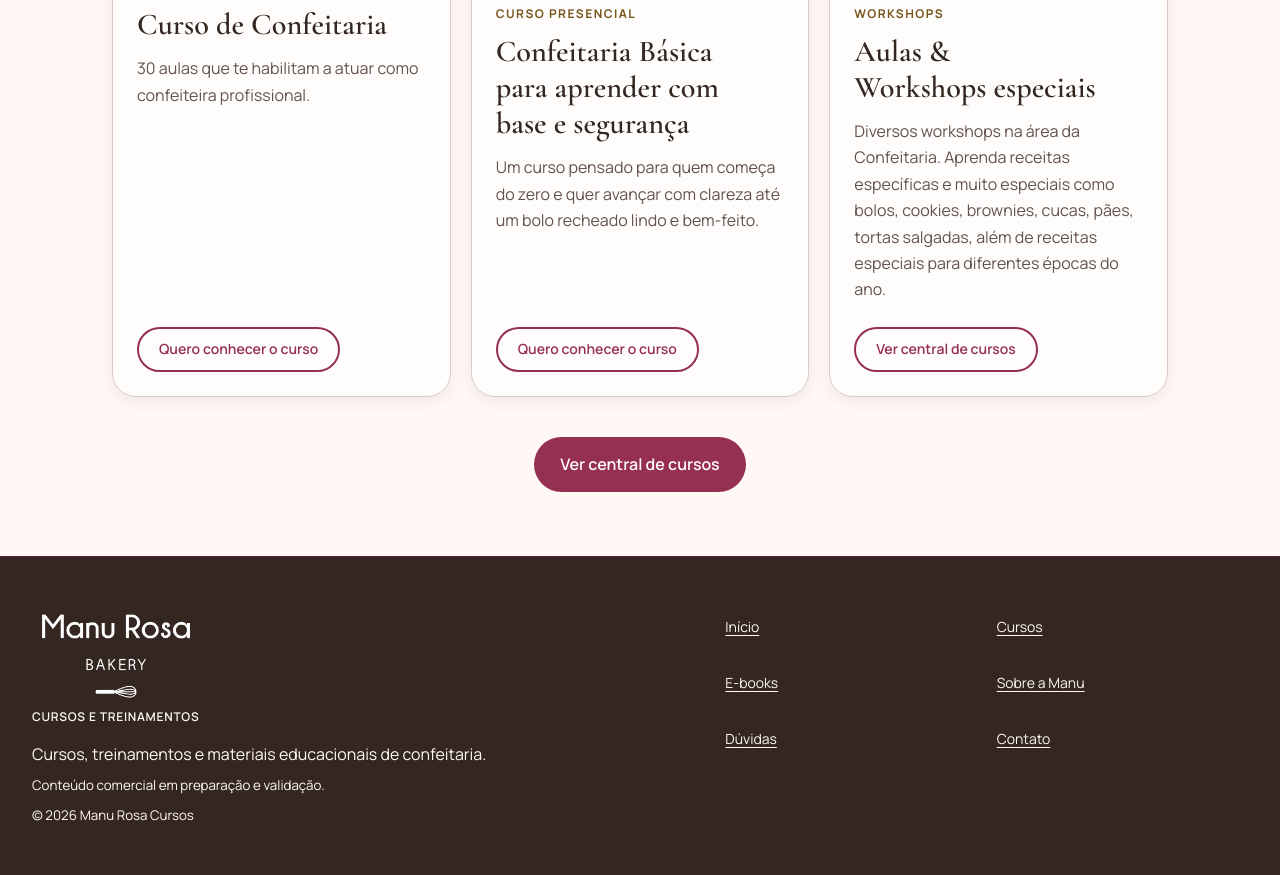
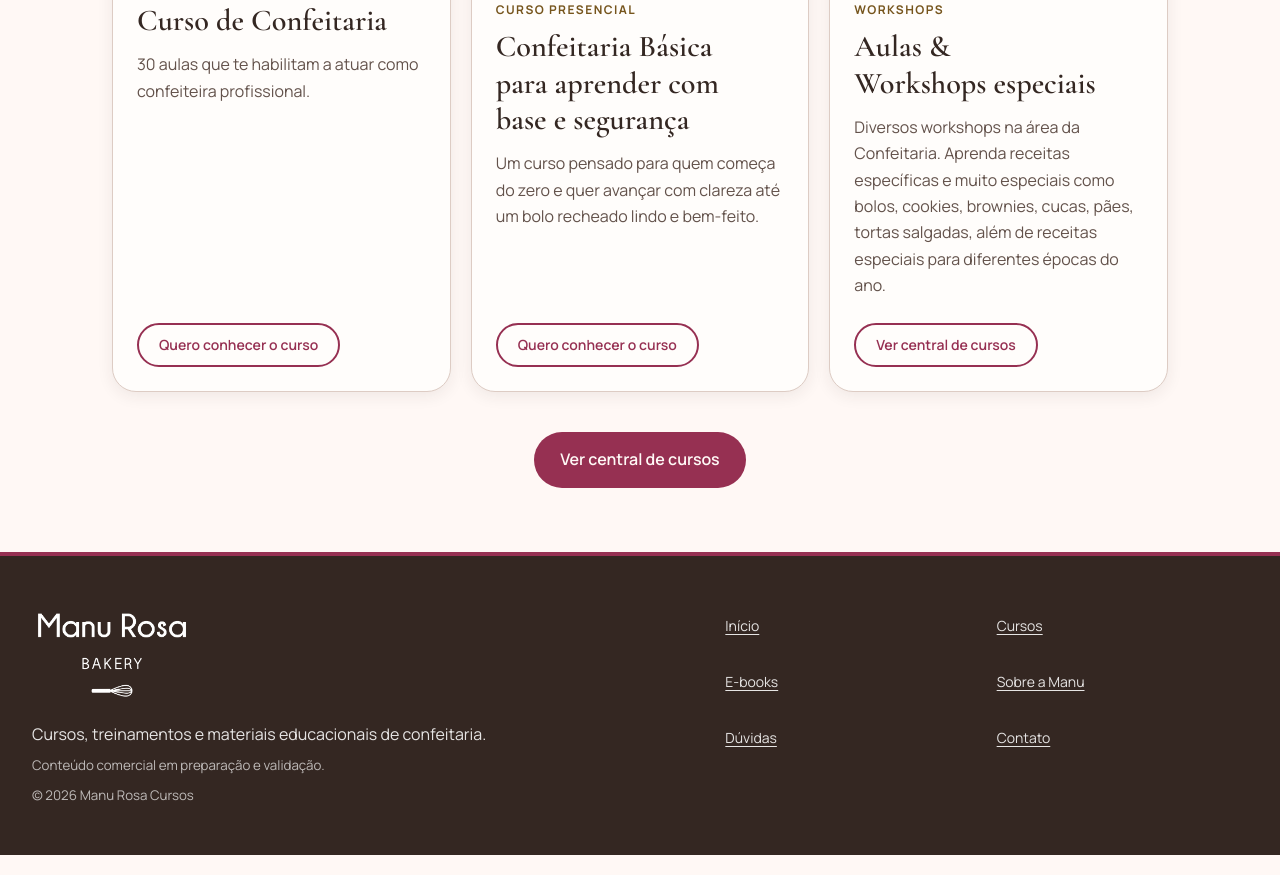
Before and after one commit to maicon-oliveira-dev/manu_repaginada, an Astro site in the folder astro-site/: page / in a window 1280 px wide. Shown: the part 1245-2120 px from the top of the page. Built offline with nearby package versions, Linux system fonts and the light colour scheme; Astro itself is replaced by a stand-in of ours.

Commit message:
feat: refine global header footer and branding

```diff
--- a/astro-site/src/components/layout/SiteFooter.astro
+++ b/astro-site/src/components/layout/SiteFooter.astro
@@ -14,7 +14,6 @@ const currentYear = new Date().getFullYear();
         variant="light"
         size="footer"
         href="/"
-        tagline="Cursos e treinamentos"
       />
       <p>Cursos, treinamentos e materiais educacionais de confeitaria.</p>
       <small>Conteúdo comercial em preparação e validação.</small>
@@ -33,9 +32,9 @@ const currentYear = new Date().getFullYear();
 
 <style>
   .site-footer {
-    border-top: 0.0625rem solid var(--color-brand-active);
+    border-top: 0.25rem solid var(--color-brand);
   background: var(--color-text);
-    color: var(--color-text-on-brand);
+  color: #ffffff;
   }
 
   .site-footer :global(.site-footer__inner) {
@@ -55,9 +54,12 @@ const currentYear = new Date().getFullYear();
     margin-bottom: var(--space-2);
   }
 
-  .site-footer__summary p,
+.site-footer__summary p {
+  color: rgb(255 255 255 / 88%);
+}
+
 .site-footer__summary small {
-    color: var(--color-text-on-brand);
+  color: rgb(255 255 255 / 68%);
 }
 
   .site-footer__navigation {
@@ -73,16 +75,19 @@ const currentYear = new Date().getFullYear();
   display: inline-flex;
   min-height: 2.75rem;
   align-items: center;
-    color: var(--color-text-on-brand);
+  color: rgb(255 255 255 / 88%);
   font-size: var(--font-size-sm);
+  text-underline-offset: 0.2em;
 }
 
   .site-footer__navigation a:hover {
-    color: var(--color-accent-soft);
+  color: var(--color-brand);
 }
 
   .site-footer__navigation a:focus-visible {
-    outline-color: var(--color-accent-soft);
+  outline: 0.125rem solid var(--color-brand);
+  outline-offset: 0.25rem;
+  border-radius: var(--radius-sm);
 }
 
   @media (max-width: 44rem) {
--- a/astro-site/src/components/layout/SiteHeader.astro
+++ b/astro-site/src/components/layout/SiteHeader.astro
@@ -22,7 +22,7 @@ const activePath = normalizePath(currentPath);
       variant="primary"
       size="header"
       href="/"
-      tagline="Cursos e treinamentos"
+
     />
 
     <button
@@ -252,5 +252,14 @@ const activePath = normalizePath(currentPath);
       padding-inline: var(--space-2);
       font-size: var(--font-size-xs);
     }
+
   }
+
+  @media (min-width: 64rem) {
+  .site-header {
+    position: sticky;
+    top: 0;
+    z-index: 1000;
+  }
+}
 </style>
--- a/astro-site/src/components/ui/BrandMark.astro
+++ b/astro-site/src/components/ui/BrandMark.astro
@@ -7,7 +7,6 @@ interface Props {
   variant?: 'primary' | 'light';
   size?: 'header' | 'footer';
   href?: string;
-  tagline?: string;
   class?: string;
 }
 
@@ -15,7 +14,6 @@ const {
   variant = 'primary',
   size = 'header',
   href,
-  tagline = 'Cursos e treinamentos',
   class: className,
 } = Astro.props;
 
@@ -39,7 +37,6 @@ const Element = href ? 'a' : 'div';
     loading={size === 'header' ? 'eager' : 'lazy'}
     decoding="async"
   />
-  <span class="brand-mark__tagline">{tagline}</span>
   {href && <span class="brand-mark__destination">Página inicial</span>}
 </Element>
 
@@ -84,13 +81,7 @@ const Element = href ? 'a' : 'div';
     width: clamp(8rem, 18vw, 10rem);
   }
 
-  .brand-mark__tagline {
-    font-family: var(--font-family-body);
-    font-size: var(--font-size-xs);
-    font-weight: var(--font-weight-semibold);
-    letter-spacing: 0.06em;
-    text-transform: uppercase;
-  }
+
 
   .brand-mark__destination {
     position: absolute;
```
Also changed, not shown: astro-site/public/favicon.ico (deleted), astro-site/public/favicon.svg (deleted). Lines whose indentation alone changed are shown as unchanged.
